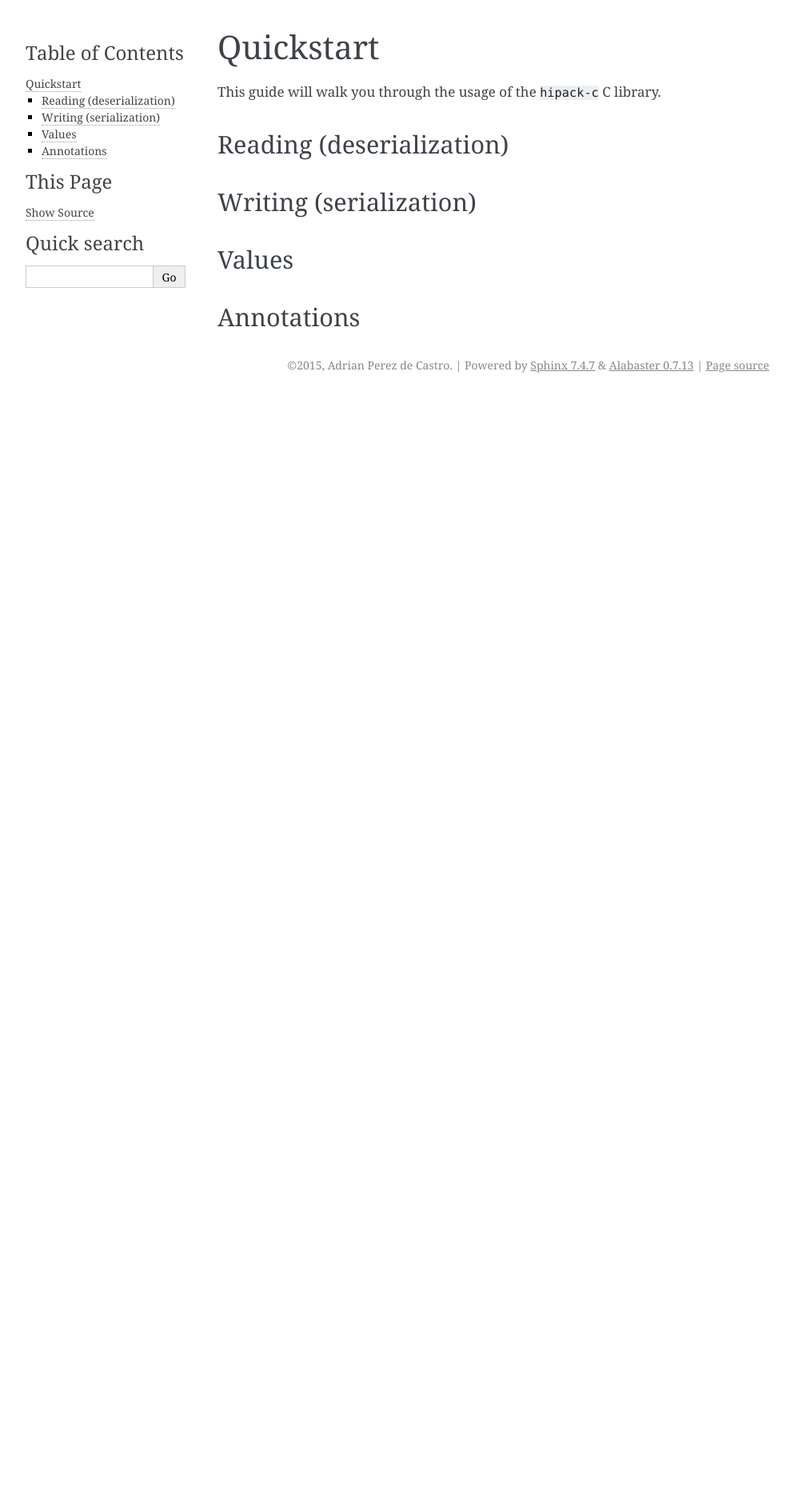
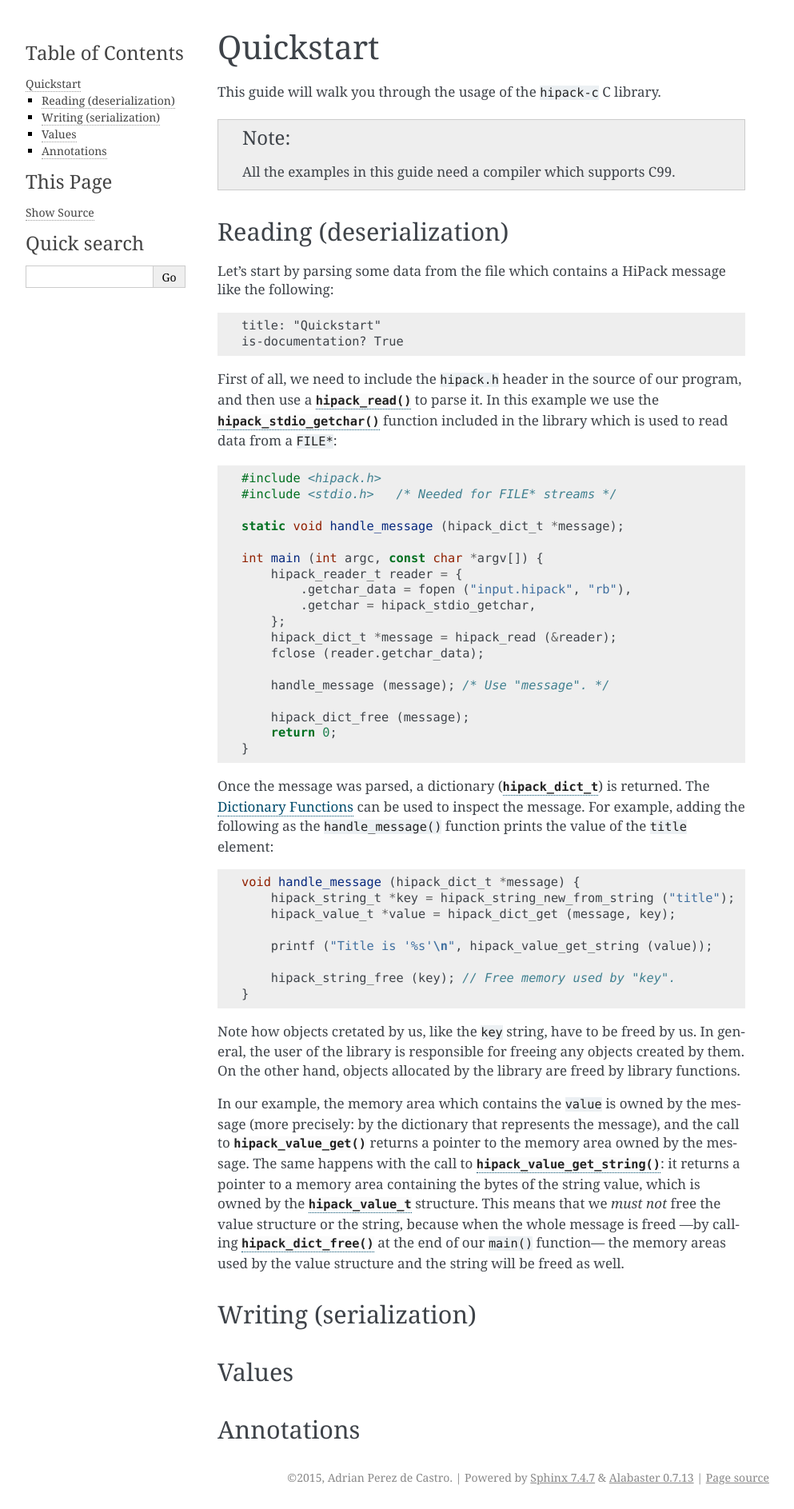
Before and after one commit to aperezdc/hipack-c, a Sphinx documentation site: the page built from doc/quickstart.rst, in a window 1280 px wide. Shown: the whole page at 80% size, without its empty margins (148-1141 px from the left). Built offline with Sphinx 7.4.7, drawn with Linux system fonts in a browser that asks for light colours; before the commit the page ends 900 px from its top, so only the background shows below that.

Commit message:
Quickstart docs: add "Reading (deserialization)" section
This contributes to fix issue #4.

```diff
--- a/doc/apiref.rst
+++ b/doc/apiref.rst
@@ -191,6 +191,8 @@ List Functions
    Obtains a pointer to the element at a given `index` of a `list`.
 
 
+
+.. _dict_funcs:
 
 Dictionary Functions
 ====================
--- a/doc/quickstart.rst
+++ b/doc/quickstart.rst
@@ -4,9 +4,76 @@ Quickstart
 
 This guide will walk you through the usage of the ``hipack-c`` C library.
 
+.. note:: All the examples in this guide need a compiler which supports C99.
+
 
 Reading (deserialization)
 =========================
+
+Let's start by parsing some data from the file which contains a HiPack message
+like the following::
+
+    title: "Quickstart"
+    is-documentation? True
+
+First of all, we need to include the ``hipack.h`` header in the source of our
+program, and then use a :c:func:`hipack_read()` to parse it. In this example
+we use the :c:func:`hipack_stdio_getchar()` function included in the library
+which is used to read data from a ``FILE*``:
+
+.. code-block:: c
+
+   #include <hipack.h>
+   #include <stdio.h>   /* Needed for FILE* streams */
+
+   static void handle_message (hipack_dict_t *message);
+
+   int main (int argc, const char *argv[]) {
+       hipack_reader_t reader = {
+           .getchar_data = fopen ("input.hipack", "rb"),
+           .getchar = hipack_stdio_getchar,
+       };
+       hipack_dict_t *message = hipack_read (&reader);
+       fclose (reader.getchar_data);
+
+       handle_message (message); /* Use "message". */
+
+       hipack_dict_free (message);
+       return 0;
+   }
+
+Once the message was parsed, a dictionary (:c:type:`hipack_dict_t`) is
+returned. The :ref:`dict_funcs` can be used to inspect the message. For
+example, adding the following as the ``handle_message()`` function
+prints the value of the ``title`` element:
+
+.. code-block:: c
+
+   void handle_message (hipack_dict_t *message) {
+       hipack_string_t *key = hipack_string_new_from_string ("title");
+       hipack_value_t *value = hipack_dict_get (message, key);
+
+       printf ("Title is '%s'\n", hipack_value_get_string (value));
+
+       hipack_string_free (key); // Free memory used by "key".
+   }
+
+Note how objects cretated by us, like the ``key`` string, have to be freed
+by us. In general, the user of the library is responsible for freeing any
+objects created by them. On the other hand, objects allocated by the library
+are freed by library functions.
+
+In our example, the memory area which contains the ``value`` is owned by the
+message (more precisely: by the dictionary that represents the message), and
+the call to :c:func:`hipack_value_get()` returns a pointer to the memory area
+owned by the message. The same happens with the call to
+:c:func:`hipack_value_get_string()`: it returns a pointer to a memory area
+containing the bytes of the string value, which is owned by the
+:c:type:`hipack_value_t` structure. This means that we *must not* free the
+value structure or the string, because when the whole message is freed —by
+calling :c:func:`hipack_dict_free()` at the end of our ``main()`` function—
+the memory areas used by the value structure and the string will be freed as
+well.
 
 
 Writing (serialization)
```
Also changed, not shown: 1 other file.
